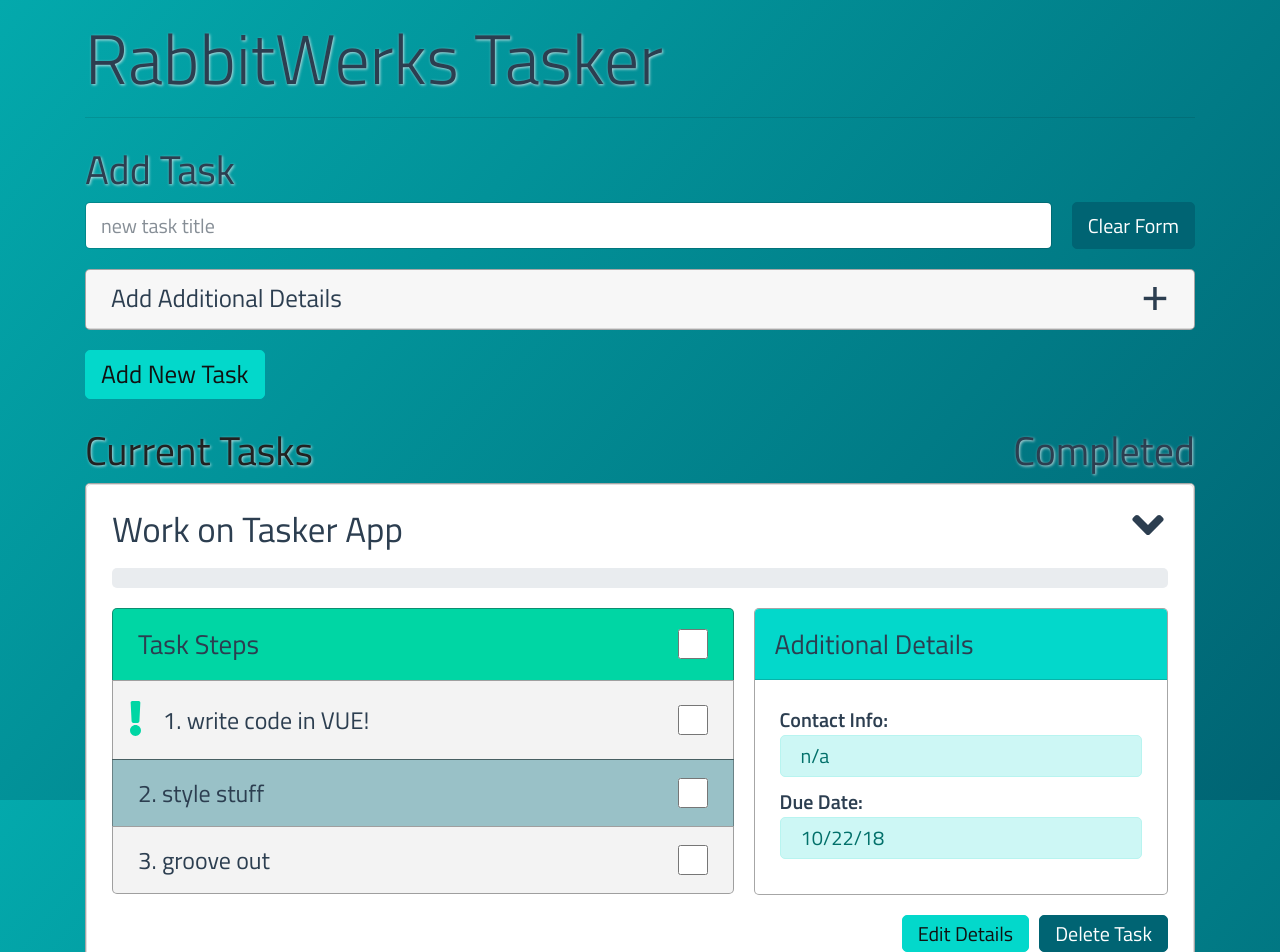
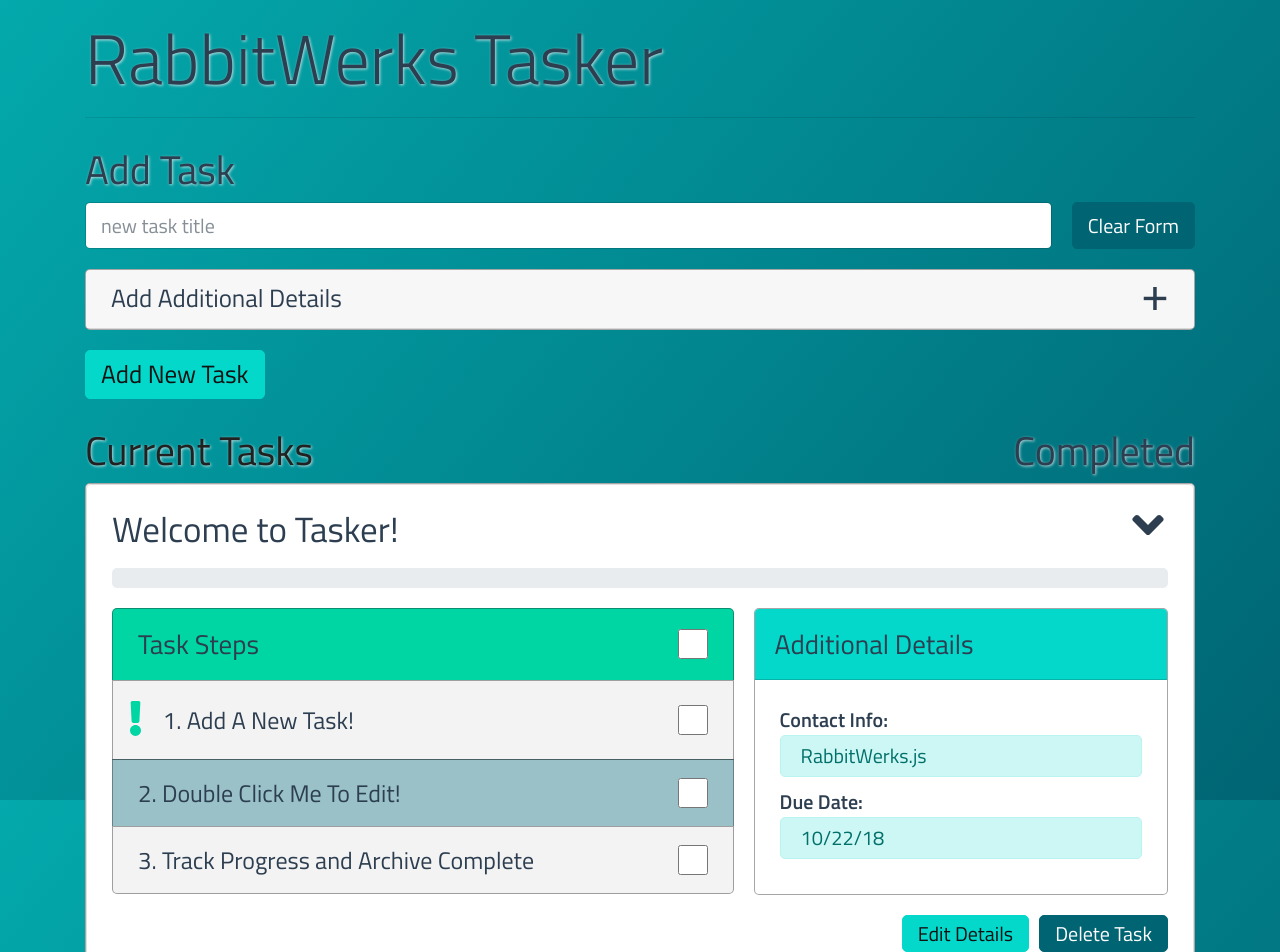
Before and after one commit to Sharpie360/tasker-app, a Vue app: page / in a window 1280 px wide. Shown: the top 952 px of the page. Built offline with nearby package versions, Linux system fonts and the light colour scheme.

Commit message:
updated - changed wording on init task for to instruct user how to use

```diff
--- a/src/components/task-list/TaskList.vue
+++ b/src/components/task-list/TaskList.vue
@@ -67,22 +67,22 @@
         taskList: [
           {
             _id: 0,
-            task: "Work on Tasker App",
+            task: "Welcome to Tasker!",
             completed: false,
             task_detailsShown: true,
             details: {
               due: '10/22/18',
-              contact: 'n/a' ,
+              contact: 'RabbitWerks.js' ,
               steps: [
                 {
-                  value: 'write code in VUE!',
+                  value: 'Add A New Task!',
                   editMode: false,
                   isImportantStep: true,
                   isOptionalStep: false,
                   stepCompleted: false
                 },
                 {
-                  value: 'style stuff',
+                  value: 'Double Click Me To Edit!',
                   editMode: false,
                   isImportantStep: false,
                   isOptionalStep: true,
@@ -90,7 +90,7 @@
 
                 },
                 {
-                  value: 'groove out',
+                  value: 'Track Progress and Archive Complete',
                   editMode: false,
                   isImportantStep: false,
                   isOptionalStep: false,
```
